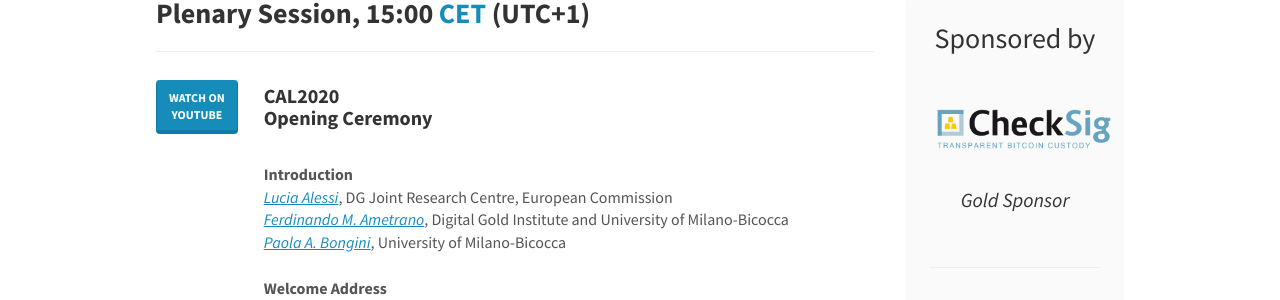
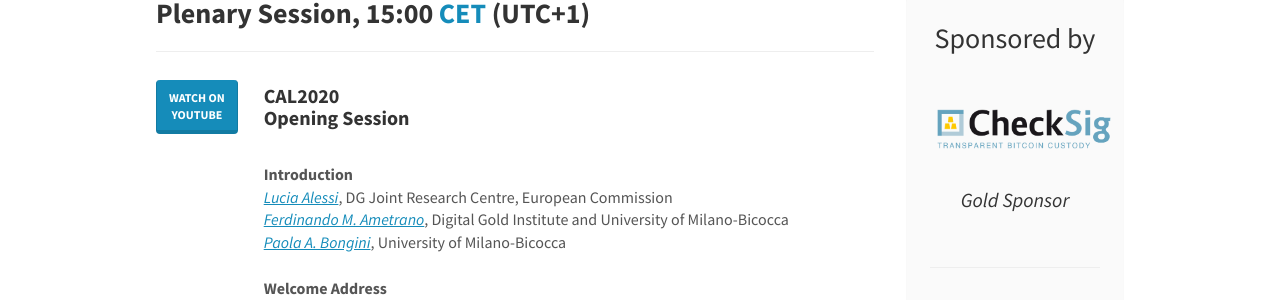
Before and after one commit to cryptoassetlab/cryptoassetlab.github.io, a Jekyll site: the page built from _pages/cal2020-program.html, in a window 1280 px wide and 900 px high, scrolled down 649 px. Shown: the part 155-455 px from the top of the window. Built offline with Jekyll 4.4.1, drawn with Linux system fonts in a browser that asks for light colours; nearby versions of some CDN libraries.

Commit message:
fixed program

```diff
--- a/_pages/cal2020-program.html
+++ b/_pages/cal2020-program.html
@@ -52,7 +52,7 @@ permalink: /cal2020-program/
       <table width="100%">
         <tr>
           <td width="15%"><a href="https://www.youtube.com/channel/UCtuFyuBsaKvFWH7qdfPP_jw/about" class="btn btn-primary btn-xl">Watch on</br>YouTube</a></td>
-          <td width="85%"><h4><b>CAL2020<br>Opening Ceremony</b></h4></td>
+          <td width="85%"><h4><b>CAL2020<br>Opening Session</b></h4></td>
         </tr>
         <tr>
           <td width="15%"></td>
```
